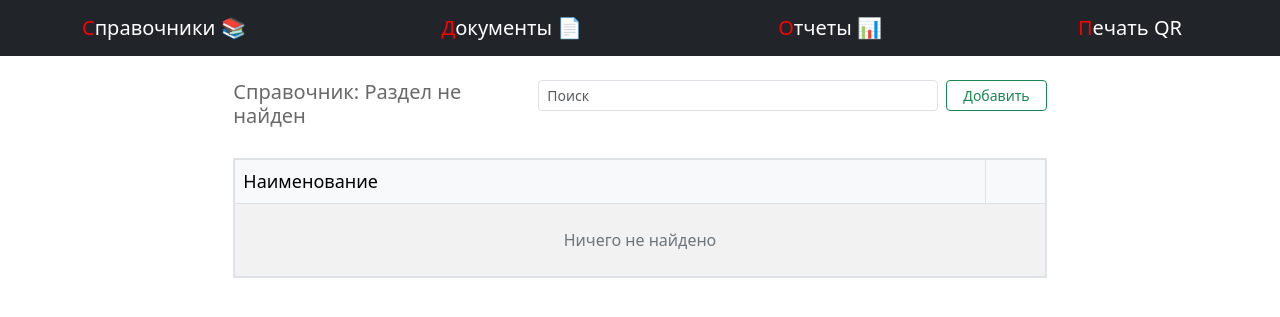
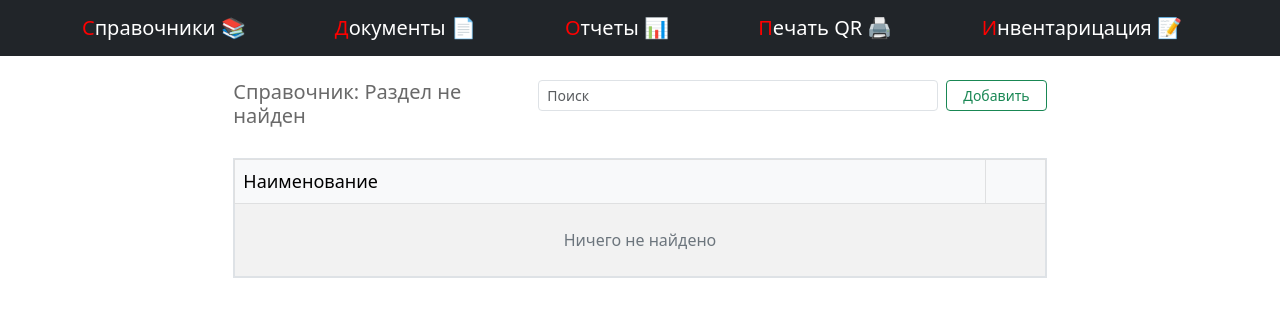
Before and after one commit to DmitryShaporev/Inventory, a Django app: page /menu/spr/1/ in a window 1280 px wide. Shown: the top 317 px of the page. Run offline with Django 4.2, Linux system fonts and the light colour scheme; some libraries are stand-ins or nearby versions.

Commit message:
Эмодзи:))

```diff
--- a/inventory_project/inventory/templates/inventory/base.html
+++ b/inventory_project/inventory/templates/inventory/base.html
@@ -27,7 +27,10 @@
                 <span class="first-letter" style="color: red;">О</span>тчеты 📊
             </a>
             <a class="navbar-brand" href="{% url 'qr_simple' %}">
-                <span class="first-letter" style="color: red;">П</span>ечать QR
+                <span class="first-letter" style="color: red;">П</span>ечать QR 🖨️
+            </a>
+            <a class="navbar-brand" href="/">
+                <span class="first-letter" style="color: red;">И</span>нвентарицация 📝
             </a>
         </div>
     </nav>
```
